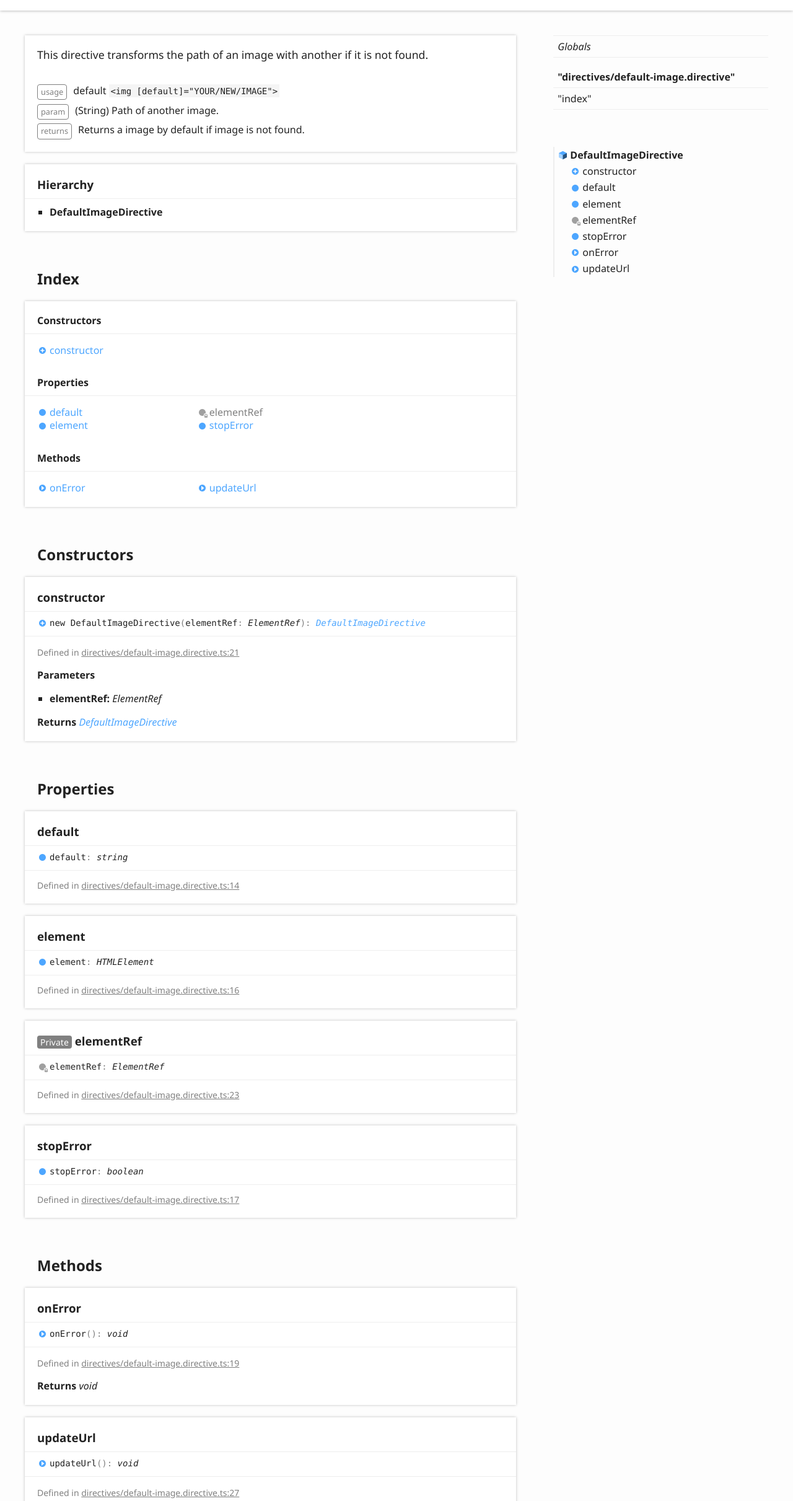
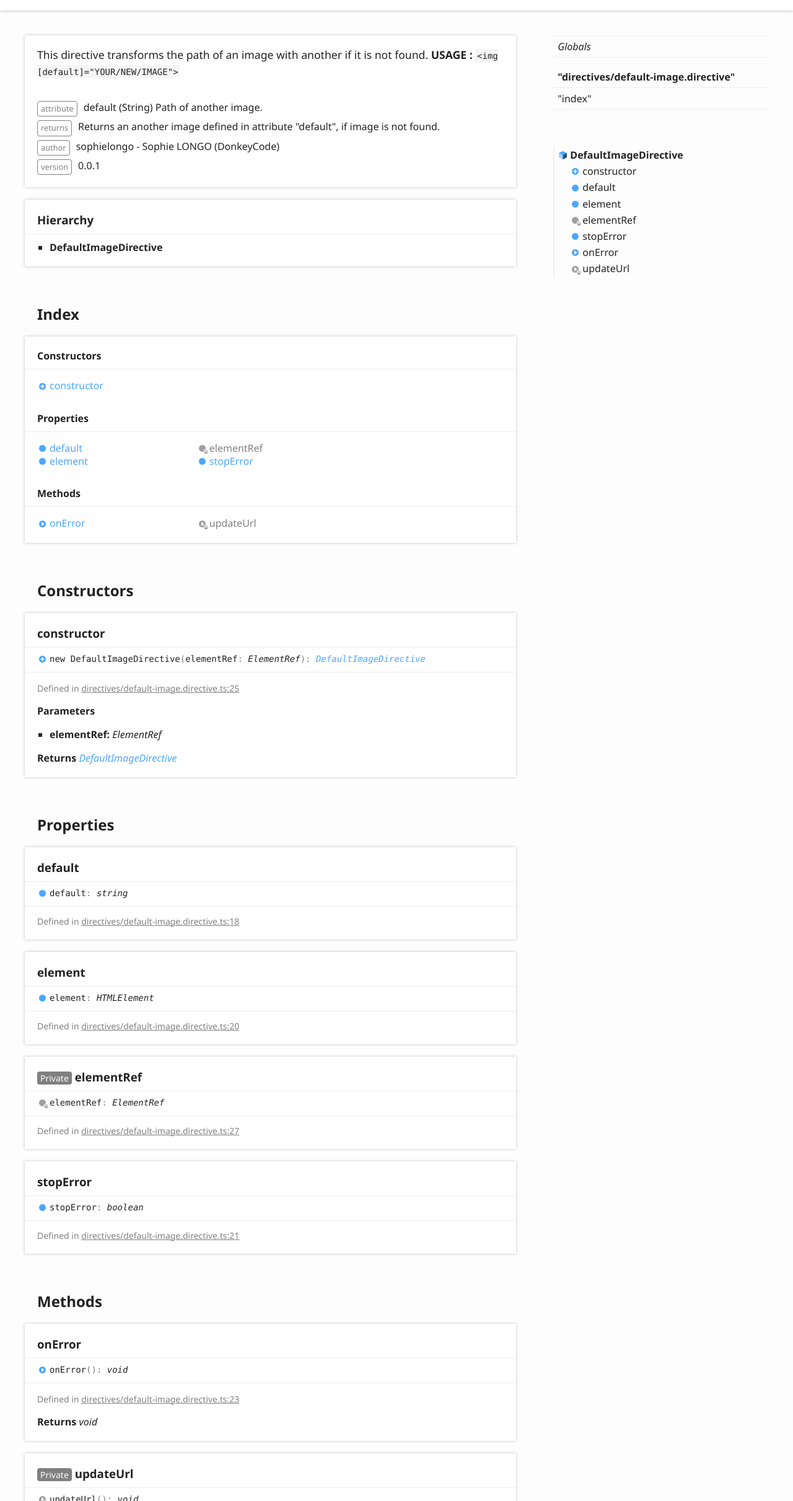
Before and after one commit to donkeycode/donkeycode-angular2-tools, a website with bundled scripts: page doc/classes/_directives_default_image_directive_.defaultimagedirective.html in a window 1280 px wide. Shown: the part 138-2560 px from the top of the page at 62% size. Built offline with nearby package versions, Linux system fonts and the light colour scheme.

Commit message:
Update documentation

```diff
--- a/doc/classes/_directives_default_image_directive_.defaultimagedirective.html
+++ b/doc/classes/_directives_default_image_directive_.defaultimagedirective.html
@@ -73,17 +73,22 @@
 			<section class="tsd-panel tsd-comment">
 				<div class="tsd-comment tsd-typography">
 					<div class="lead">
-						<p>This directive transforms the path of an image with another if it is not found.</p>
+						<p>This directive transforms the path of an image with another if it is not found.
+							<b>USAGE :</b>
+						<code>&lt;img [default]=&quot;YOUR/NEW/IMAGE&quot;&gt;</code></p>
 					</div>
 					<dl class="tsd-comment-tags">
-						<dt>usage</dt>
-						<dd><p>default <code>&lt;img [default]=&quot;YOUR/NEW/IMAGE&quot;&gt;</code></p>
-						</dd>
-						<dt>param</dt>
-						<dd><p>(String) Path of another image.</p>
+						<dt>attribute</dt>
+						<dd><p>default (String) Path of another image.</p>
 						</dd>
 						<dt>returns</dt>
-						<dd><p>Returns a image by default if image is not found.</p>
+						<dd><p>Returns an another image defined in attribute &quot;default&quot;, if image is not found.</p>
+						</dd>
+						<dt>author</dt>
+						<dd><p>sophielongo - Sophie LONGO (DonkeyCode)</p>
+						</dd>
+						<dt>version</dt>
+						<dd><p>0.0.1</p>
 						</dd>
 					</dl>
 				</div>
@@ -119,7 +124,7 @@
 							<h3>Methods</h3>
 							<ul class="tsd-index-list">
 								<li class="tsd-kind-method tsd-parent-kind-class"><a href="_directives_default_image_directive_.defaultimagedirective.html#onerror" class="tsd-kind-icon">on<wbr>Error</a></li>
-								<li class="tsd-kind-method tsd-parent-kind-class"><a href="_directives_default_image_directive_.defaultimagedirective.html#updateurl" class="tsd-kind-icon">update<wbr>Url</a></li>
+								<li class="tsd-kind-method tsd-parent-kind-class tsd-is-private"><a href="_directives_default_image_directive_.defaultimagedirective.html#updateurl" class="tsd-kind-icon">update<wbr>Url</a></li>
 							</ul>
 						</section>
 					</div>
@@ -137,7 +142,7 @@
 						<li class="tsd-description">
 							<aside class="tsd-sources">
 								<ul>
-									<li>Defined in <a href="https://github.com/donkeycode/donkeycode-angular2-tools/blob/14d23ad/src/directives/default-image.directive.ts#L21">directives/default-image.directive.ts:21</a></li>
+									<li>Defined in <a href="https://github.com/donkeycode/donkeycode-angular2-tools/blob/3b452f4/src/directives/default-image.directive.ts#L25">directives/default-image.directive.ts:25</a></li>
 								</ul>
 							</aside>
 							<h4 class="tsd-parameters-title">Parameters</h4>
@@ -159,7 +164,7 @@
 					<div class="tsd-signature tsd-kind-icon">default<span class="tsd-signature-symbol">:</span> <span class="tsd-signature-type">string</span></div>
 					<aside class="tsd-sources">
 						<ul>
-							<li>Defined in <a href="https://github.com/donkeycode/donkeycode-angular2-tools/blob/14d23ad/src/directives/default-image.directive.ts#L14">directives/default-image.directive.ts:14</a></li>
+							<li>Defined in <a href="https://github.com/donkeycode/donkeycode-angular2-tools/blob/3b452f4/src/directives/default-image.directive.ts#L18">directives/default-image.directive.ts:18</a></li>
 						</ul>
 					</aside>
 				</section>
@@ -169,7 +174,7 @@
 					<div class="tsd-signature tsd-kind-icon">element<span class="tsd-signature-symbol">:</span> <span class="tsd-signature-type">HTMLElement</span></div>
 					<aside class="tsd-sources">
 						<ul>
-							<li>Defined in <a href="https://github.com/donkeycode/donkeycode-angular2-tools/blob/14d23ad/src/directives/default-image.directive.ts#L16">directives/default-image.directive.ts:16</a></li>
+							<li>Defined in <a href="https://github.com/donkeycode/donkeycode-angular2-tools/blob/3b452f4/src/directives/default-image.directive.ts#L20">directives/default-image.directive.ts:20</a></li>
 						</ul>
 					</aside>
 				</section>
@@ -179,7 +184,7 @@
 					<div class="tsd-signature tsd-kind-icon">element<wbr>Ref<span class="tsd-signature-symbol">:</span> <span class="tsd-signature-type">ElementRef</span></div>
 					<aside class="tsd-sources">
 						<ul>
-							<li>Defined in <a href="https://github.com/donkeycode/donkeycode-angular2-tools/blob/14d23ad/src/directives/default-image.directive.ts#L23">directives/default-image.directive.ts:23</a></li>
+							<li>Defined in <a href="https://github.com/donkeycode/donkeycode-angular2-tools/blob/3b452f4/src/directives/default-image.directive.ts#L27">directives/default-image.directive.ts:27</a></li>
 						</ul>
 					</aside>
 				</section>
@@ -189,7 +194,7 @@
 					<div class="tsd-signature tsd-kind-icon">stop<wbr>Error<span class="tsd-signature-symbol">:</span> <span class="tsd-signature-type">boolean</span></div>
 					<aside class="tsd-sources">
 						<ul>
-							<li>Defined in <a href="https://github.com/donkeycode/donkeycode-angular2-tools/blob/14d23ad/src/directives/default-image.directive.ts#L17">directives/default-image.directive.ts:17</a></li>
+							<li>Defined in <a href="https://github.com/donkeycode/donkeycode-angular2-tools/blob/3b452f4/src/directives/default-image.directive.ts#L21">directives/default-image.directive.ts:21</a></li>
 						</ul>
 					</aside>
 				</section>
@@ -206,24 +211,24 @@
 						<li class="tsd-description">
 							<aside class="tsd-sources">
 								<ul>
-									<li>Defined in <a href="https://github.com/donkeycode/donkeycode-angular2-tools/blob/14d23ad/src/directives/default-image.directive.ts#L19">directives/default-image.directive.ts:19</a></li>
+									<li>Defined in <a href="https://github.com/donkeycode/donkeycode-angular2-tools/blob/3b452f4/src/directives/default-image.directive.ts#L23">directives/default-image.directive.ts:23</a></li>
 								</ul>
 							</aside>
 							<h4 class="tsd-returns-title">Returns <span class="tsd-signature-type">void</span></h4>
 						</li>
 					</ul>
 				</section>
-				<section class="tsd-panel tsd-member tsd-kind-method tsd-parent-kind-class">
+				<section class="tsd-panel tsd-member tsd-kind-method tsd-parent-kind-class tsd-is-private">
 					<a name="updateurl" class="tsd-anchor"></a>
-					<h3>update<wbr>Url</h3>
-					<ul class="tsd-signatures tsd-kind-method tsd-parent-kind-class">
+					<h3><span class="tsd-flag ts-flagPrivate">Private</span> update<wbr>Url</h3>
+					<ul class="tsd-signatures tsd-kind-method tsd-parent-kind-class tsd-is-private">
 						<li class="tsd-signature tsd-kind-icon">update<wbr>Url<span class="tsd-signature-symbol">(</span><span class="tsd-signature-symbol">)</span><span class="tsd-signature-symbol">: </span><span class="tsd-signature-type">void</span></li>
 					</ul>
 					<ul class="tsd-descriptions">
 						<li class="tsd-description">
 							<aside class="tsd-sources">
 								<ul>
-									<li>Defined in <a href="https://github.com/donkeycode/donkeycode-angular2-tools/blob/14d23ad/src/directives/default-image.directive.ts#L27">directives/default-image.directive.ts:27</a></li>
+									<li>Defined in <a href="https://github.com/donkeycode/donkeycode-angular2-tools/blob/3b452f4/src/directives/default-image.directive.ts#L31">directives/default-image.directive.ts:31</a></li>
 								</ul>
 							</aside>
 							<h4 class="tsd-returns-title">Returns <span class="tsd-signature-type">void</span></h4>
@@ -271,7 +276,7 @@
 							<li class=" tsd-kind-method tsd-parent-kind-class">
 								<a href="_directives_default_image_directive_.defaultimagedirective.html#onerror" class="tsd-kind-icon">on<wbr>Error</a>
 							</li>
-							<li class=" tsd-kind-method tsd-parent-kind-class">
+							<li class=" tsd-kind-method tsd-parent-kind-class tsd-is-private">
 								<a href="_directives_default_image_directive_.defaultimagedirective.html#updateurl" class="tsd-kind-icon">update<wbr>Url</a>
 							</li>
 						</ul>
```
Also changed, not shown: doc/index.html (+6 -3 lines).
